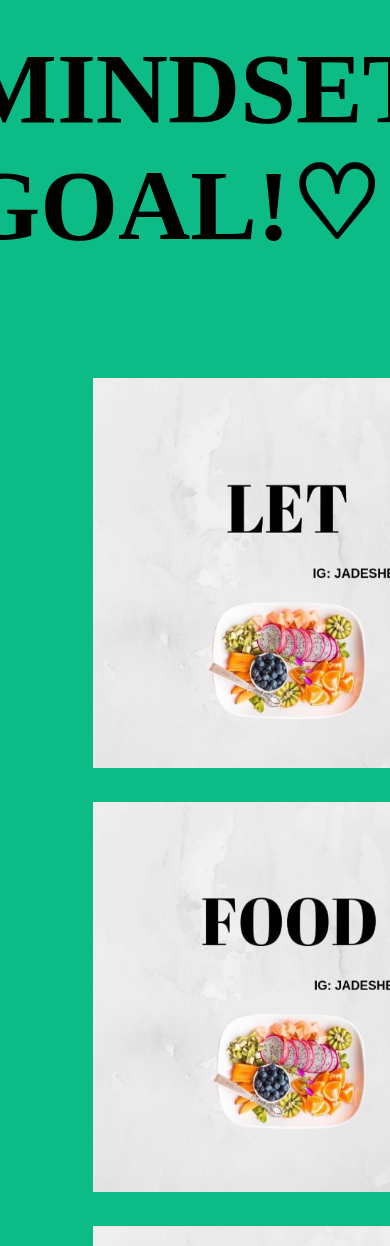
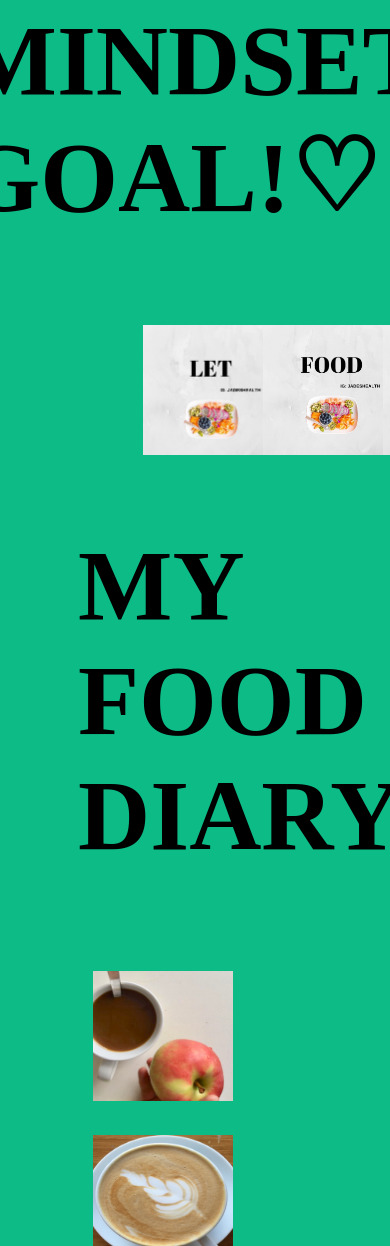
Before and after one commit to ceydaalabacak/ceydas-photo-gallery, a plain HTML site: page index.html in a window 390 px wide. Shown: the part 754-2000 px from the top of the page. Drawn offline with Linux system fonts and the light colour scheme.

Commit message:
ceydaalabacak

```diff
--- a/index.html
+++ b/index.html
@@ -1,19 +1,21 @@
 <!DOCTYPE html>
 <html lang="en" dir="ltr">
   <head>
+    <meta name="viewport" content="width=device-width, initial-scale=1">
     <meta charset="utf-8">
     <title> CEYDAS HEALTHY BLOG </title>
     <link rel="stylesheet" type="text/css" href="./styles.css">
   </head>
+  <meta name="viewport" content="width=device-width, initial-scale=1">
   <h3> ABOUT ME⬇ </h3>
-<b> <p>     Hi I am Ceyda, and you are welcome to my blog that I use as a photo gallery, in which I share my food diary with you! My goal is to emphasize people the benefits of good nutrients! I am interested in both medical area, and computer science. Hopefully you find something helpful for yourself.You can also find my posts on instagram with the hashtag #letfoodbeyourmedicine.<b>
+<b> <p>     Hi I am Ceyda, and welcome to my blog that I use as a photo gallery, in which I share my food diary with you! My goal is to emphasize people the benefits of good nutrients! I am interested in both medical area, and computer science. Hopefully you find something helpful for yourself.You can also find my posts on instagram with the hashtag #letfoodbeyourmedicine.<b>
   <h1> MINDSET GOAL!♡ </h1>
   <body>
     <div class="aaa">
       <section class="ben">
-    <img src="./assets/let.jpg">
-    <img src="./assets/food.jpg">
-    <img src="./assets/medicine.jpg">
+    <img class="ok" src="./assets/let.jpg">
+    <img class="ok" src="./assets/food.jpg">
+    <img class="ok" src="./assets/medicine.jpg">
     </section>
     <h2> MY FOOD DIARY </h2>
     <section class="iki">
--- a/styles.css
+++ b/styles.css
@@ -3,6 +3,28 @@ img{
   height: 390px;
   margin: 15px;
 }
+@media screen and (max-width: 1400px) {
+img {width:300px;
+height: 390px;
+margin: 15px;
+  }
+  @media screen and (max-width: 1100px) {
+  img {width:250px;
+  height: 240px;
+  margin: 15px;
+    }
+    @media screen and (max-width: 940px) {
+    img {width:190px;
+    height: 170px;
+    margin: 15px;
+      }
+      @media screen and (max-width: 740px) {
+      img {width:140px;
+      height: 130px;
+      margin: 15px;
+        }
+
+          }
 .aaa{
   display: flex;
   border: 500px;
@@ -48,9 +70,13 @@ p{
   font-size: 25px;
   font-style: italic;
 }
-/* .ben{ */
-  width:700px;
-  height: 690px;
-  /* margin: 0; */
+ .ok{
+   margin: -10px;
+   align-items: center;
+}
 
+.ben{
+  display: flex;
+  justify-content: center;
+  margin-left: 75px;
 }
```
Also changed, not shown: 1 other file.
